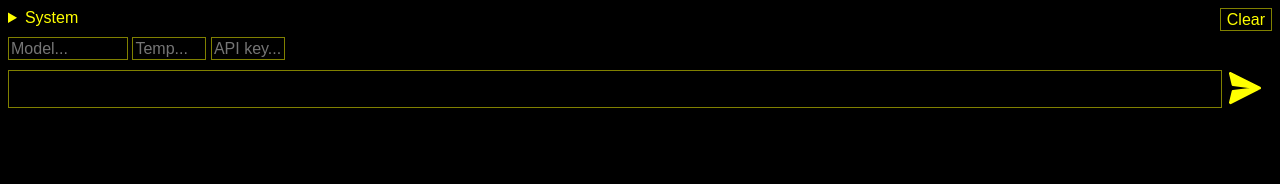
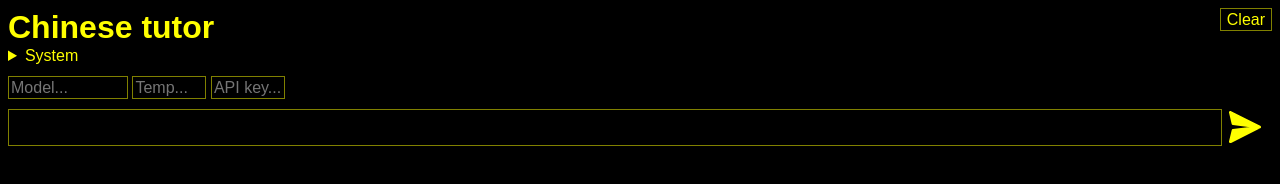
Before and after one commit to jpivarski/simple-chatgpt, a plain HTML site: page chinese.html in a window 1280 px wide. Drawn offline with Linux system fonts and the light colour scheme.

Commit message:
add a label to identify which page this is

```diff
--- a/chinese.html
+++ b/chinese.html
@@ -26,6 +26,11 @@
           margin-bottom: 10px;
           font-size: 1em;
           line-height: 1.2;
+      }
+
+      h1 {
+          color: #ffff00;
+          margin: 0;
       }
 
       input {
@@ -80,6 +85,8 @@
   </head>
   <body>
     <button id="clear-all">Clear</button>
+
+    <h1>Chinese tutor</h1>
 
     <details><summary>System</summary>
       <div class="message">
```
